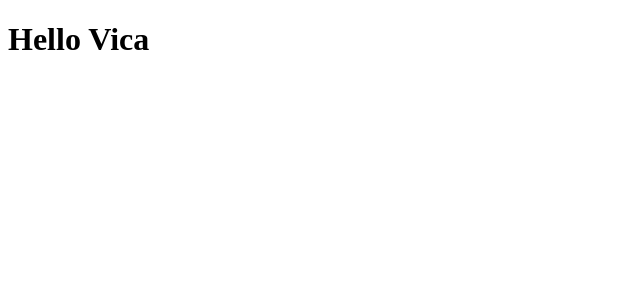
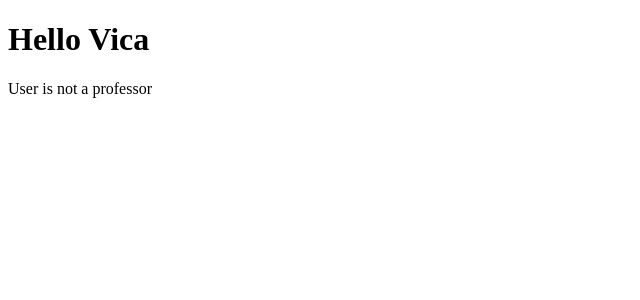
Before and after one commit to Vica-lab-dev/Vue.js, a Vue app in the folder 1-intro/: page / in a window 1280 px wide. Shown: the top 300 px of the page, without its empty margins (0-640 px from the left). Built offline with nearby package versions, Linux system fonts and the light colour scheme.

Commit message:
feat: add conditional rendering with v-if and v-else

```diff
--- a/1-intro/src/App.vue
+++ b/1-intro/src/App.vue
@@ -1,5 +1,8 @@
 <template>
   <h1>Hello {{ name }}</h1>
+
+  <p v-if="professor">User is a professor</p>
+  <p v-else>User is not a professor</p>
 </template>
 
 <script>
@@ -7,7 +10,8 @@
     name: "App",
     data() {
       return {
-        name: "Vica"
+        name: "Vica",
+        professor: false
       }
     }
   }
```
